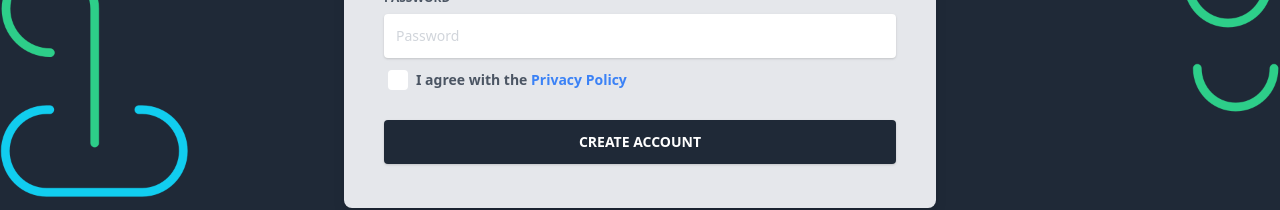
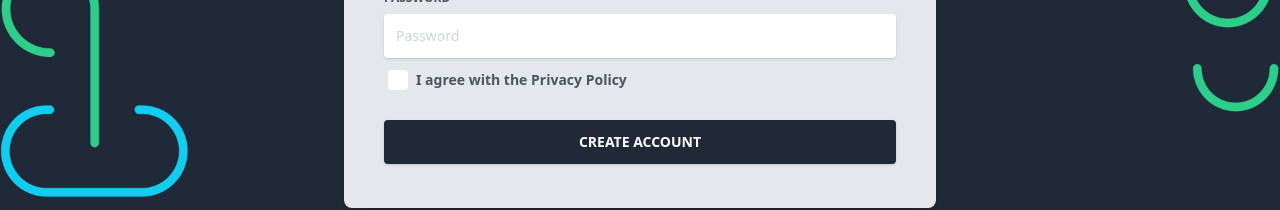
Before and after one commit to healernight1124/notus-nextjs, a Next.js app: page /auth/register in a window 1280 px wide. Shown: the part 511-721 px from the top of the page. Built offline with nearby package versions, Linux system fonts and the light colour scheme.

Commit message:
fix: solve broken colors

```diff
--- a/pages/auth/register.js
+++ b/pages/auth/register.js
@@ -93,7 +93,7 @@ export default function Register() {
                         I agree with the{" "}
                         <a
                           href="#pablo"
-                          className="text-blue-500"
+                          className="text-lightBlue-500"
                           onClick={(e) => e.preventDefault()}
                         >
                           Privacy Policy
```
